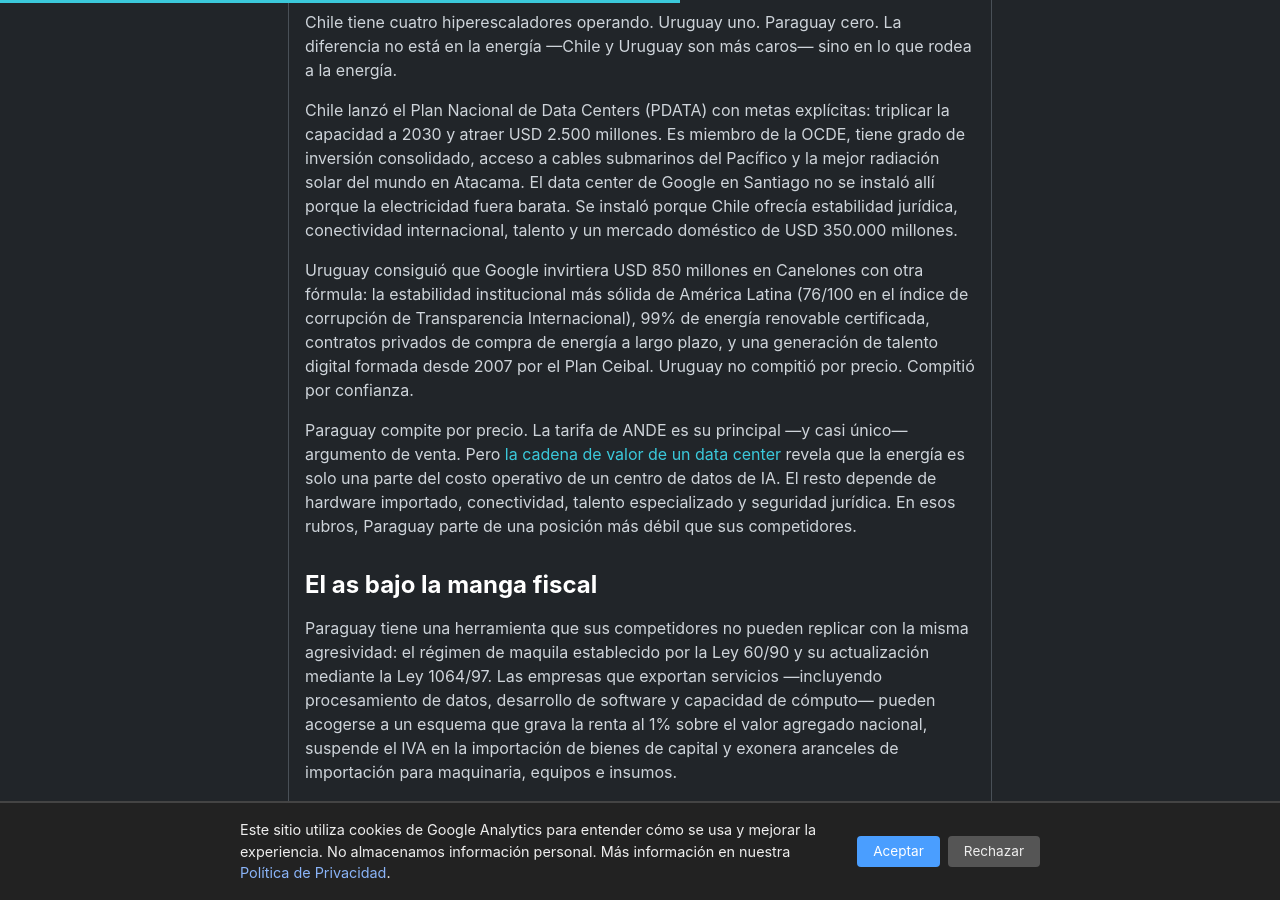
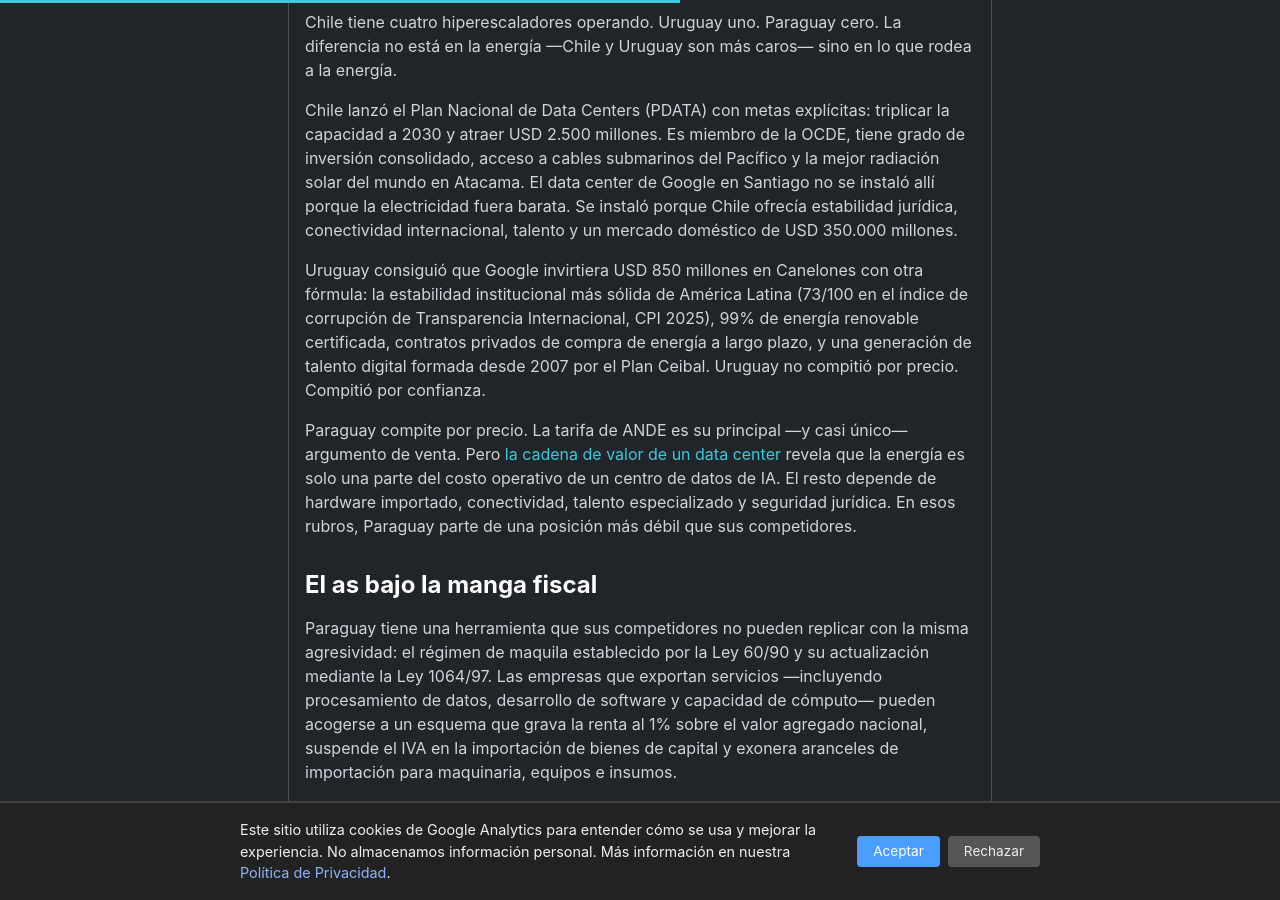
Before and after one commit to miravosqueinteresante/muchotexto.net, a Jekyll site: the page built from _posts/2026-07-31-silicon-valley-cono-sur-paraguay.md, in a window 1280 px wide and 900 px high, scrolled down 3379 px. Built offline with Jekyll 4.4.1, drawn with Linux system fonts in a browser that asks for light colours; some of the changed text lies outside the part shown.

Commit message:
fix(fact-check #16): CPI Uruguay 76→73 (fuente oficial CPI 2025)

```diff
--- a/_posts/2026-07-31-silicon-valley-cono-sur-paraguay.md
+++ b/_posts/2026-07-31-silicon-valley-cono-sur-paraguay.md
@@ -52,7 +52,7 @@
 
 Chile lanzó el Plan Nacional de Data Centers (PDATA) con metas explícitas: triplicar la capacidad a 2030 y atraer USD 2.500 millones. Es miembro de la OCDE, tiene grado de inversión consolidado, acceso a cables submarinos del Pacífico y la mejor radiación solar del mundo en Atacama. El data center de Google en Santiago no se instaló allí porque la electricidad fuera barata. Se instaló porque Chile ofrecía estabilidad jurídica, conectividad internacional, talento y un mercado doméstico de USD 350.000 millones.
 
-Uruguay consiguió que Google invirtiera USD 850 millones en Canelones con otra fórmula: la estabilidad institucional más sólida de América Latina (76/100 en el índice de corrupción de Transparencia Internacional), 99% de energía renovable certificada, contratos privados de compra de energía a largo plazo, y una generación de talento digital formada desde 2007 por el Plan Ceibal. Uruguay no compitió por precio. Compitió por confianza.
+Uruguay consiguió que Google invirtiera USD 850 millones en Canelones con otra fórmula: la estabilidad institucional más sólida de América Latina (73/100 en el índice de corrupción de Transparencia Internacional, CPI 2025), 99% de energía renovable certificada, contratos privados de compra de energía a largo plazo, y una generación de talento digital formada desde 2007 por el Plan Ceibal. Uruguay no compitió por precio. Compitió por confianza.
 
 Paraguay compite por precio. La tarifa de ANDE es su principal —y casi único— argumento de venta. Pero [la cadena de valor de un data center]({% post_url 2026-07-25-cadena-valor-data-center %}) revela que la energía es solo una parte del costo operativo de un centro de datos de IA. El resto depende de hardware importado, conectividad, talento especializado y seguridad jurídica. En esos rubros, Paraguay parte de una posición más débil que sus competidores.
 
@@ -100,7 +100,7 @@
 12. [Wikipedia — Electricity sector in Paraguay](https://en.wikipedia.org/wiki/Electricity_sector_in_Paraguay)
 13. [Ley 60/90 — Régimen de Maquila, Paraguay](https://www.mic.gov.py/)
 14. [Ley 7599 (2024) y Decreto 6034 (2024) — Gaceta Oficial del Paraguay](https://www.gacetaoficial.gov.py/)
-15. [Transparency International — Corruption Perceptions Index 2025](https://www.transparency.org/en/cpi/2025)
+15. [Transparency International — Corruption Perceptions Index 2025: Uruguay 73, Paraguay 24](https://www.transparency.org/en/cpi/2025) (febrero 2026)
 16. [Introl Blog — Latin America AI Infrastructure](https://www.introl.com/blog/) (abril 2026)
 17. [Global Data Center Hub — South America: The $380B AI Race](https://www.globaldatacenterhub.com/) (septiembre 2025)
 
```
